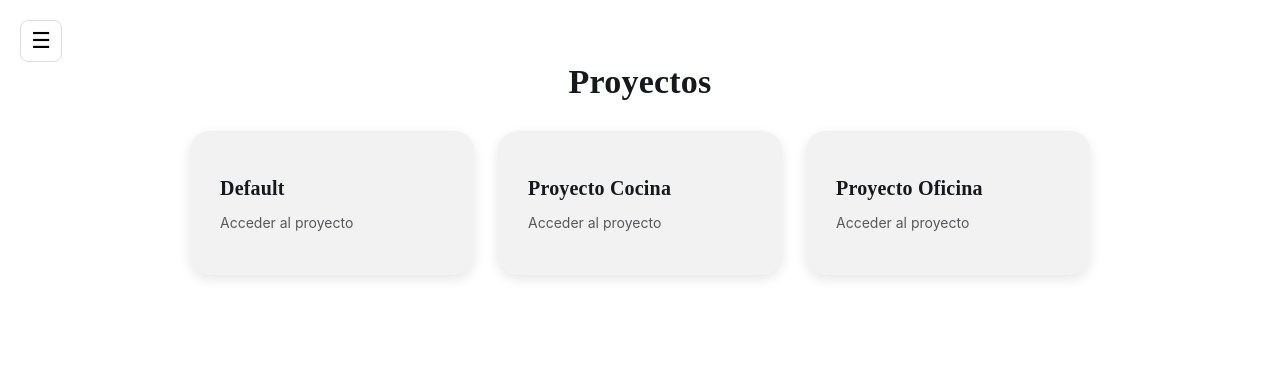
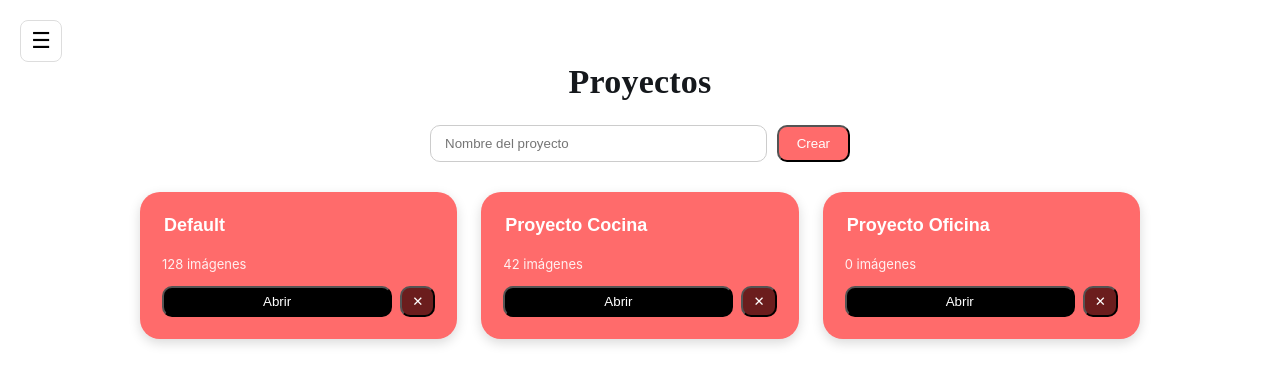
Before and after one commit to firstwinagency/firstwinagency-firstwin-panel, a Next.js app: page /projects in a window 1280 px wide. Shown: the top 384 px of the page. Built offline with nearby package versions, Linux system fonts and the light colour scheme.

Commit message:
Update page.tsx

```diff
--- a/app/projects/page.tsx
+++ b/app/projects/page.tsx
@@ -19,6 +19,7 @@ type ProjectImage = {
 type Project = {
   id: string;
   name: string;
+  imagesCount: number;
 };
 
 const CHUNK_SIZE = 100;
@@ -31,13 +32,15 @@ export default function ProjectsPage() {
   const [selectedProject, setSelectedProject] = useState<Project | null>(null);
 
   /* ======================================================
-     PROYECTOS MOCK (SOLO UI, TEMPORAL)
+     ESTADO PROYECTOS (UI MOCK)
   ====================================================== */
-  const projects: Project[] = [
-    { id: "default", name: "Default" },
-    { id: "p1", name: "Proyecto Cocina" },
-    { id: "p2", name: "Proyecto Oficina" },
-  ];
+  const [projects, setProjects] = useState<Project[]>([
+    { id: "default", name: "Default", imagesCount: 128 },
+    { id: "p1", name: "Proyecto Cocina", imagesCount: 42 },
+    { id: "p2", name: "Proyecto Oficina", imagesCount: 0 },
+  ]);
+
+  const [newProjectName, setNewProjectName] = useState("");
 
   /* ======================================================
      ESTADO ORIGINAL (SIN TOCAR)
@@ -52,6 +55,38 @@ export default function ProjectsPage() {
   const [downloadTotal, setDownloadTotal] = useState(0);
 
   const [order, setOrder] = useState<"oldest" | "newest">("oldest");
+
+  /* ======================================================
+     CRUD PROYECTOS (UI)
+  ====================================================== */
+  const createProject = () => {
+    if (!newProjectName.trim()) return;
+
+    setProjects((prev) => [
+      ...prev,
+      {
+        id: crypto.randomUUID(),
+        name: newProjectName.trim(),
+        imagesCount: 0,
+      },
+    ]);
+
+    setNewProjectName("");
+  };
+
+  const renameProject = (id: string, name: string) => {
+    setProjects((prev) =>
+      prev.map((p) => (p.id === id ? { ...p, name } : p))
+    );
+  };
+
+  const deleteProjectUI = (id: string) => {
+    const ok = confirm("¿Eliminar este proyecto?");
+    if (!ok) return;
+
+    setProjects((prev) => prev.filter((p) => p.id !== id));
+    if (selectedProject?.id === id) setSelectedProject(null);
+  };
 
   /* ======================================================
      FUNCIÓN ORIGINAL (SIN TOCAR)
@@ -76,7 +111,7 @@ export default function ProjectsPage() {
   }, [selectedProject]);
 
   /* ======================================================
-     VISTA NUEVA: SELECCIÓN DE PROYECTO
+     VISTA 1: SELECCIÓN DE PROYECTO
   ====================================================== */
   if (!selectedProject) {
     return (
@@ -86,40 +121,115 @@ export default function ProjectsPage() {
             fontFamily: "DM Serif Display",
             fontSize: 34,
             textAlign: "center",
-            marginBottom: 30,
+            marginBottom: 24,
           }}
         >
           Proyectos
         </h1>
 
+        {/* Crear proyecto */}
+        <div
+          style={{
+            maxWidth: 420,
+            margin: "0 auto 30px",
+            display: "flex",
+            gap: 10,
+          }}
+        >
+          <input
+            value={newProjectName}
+            onChange={(e) => setNewProjectName(e.target.value)}
+            placeholder="Nombre del proyecto"
+            style={{
+              flex: 1,
+              padding: "10px 14px",
+              borderRadius: 10,
+              border: "1px solid #ccc",
+            }}
+          />
+          <button
+            onClick={createProject}
+            className="btn-zoom"
+            style={{
+              background: "#ff6b6b",
+              color: "#fff",
+              borderRadius: 10,
+              padding: "0 18px",
+            }}
+          >
+            Crear
+          </button>
+        </div>
+
+        {/* Grid proyectos */}
         <div
           style={{
             display: "grid",
             gridTemplateColumns: "repeat(auto-fit, minmax(260px, 1fr))",
             gap: 24,
-            maxWidth: 900,
+            maxWidth: 1000,
             margin: "0 auto",
           }}
         >
           {projects.map((project) => (
             <div
               key={project.id}
-              onClick={() => setSelectedProject(project)}
               style={{
-                background: "#f2f2f2",
+                background: "#ff6b6b",
+                color: "#fff",
                 borderRadius: 20,
-                padding: 30,
-                cursor: "pointer",
-                boxShadow: "0 4px 12px rgba(0,0,0,0.1)",
+                padding: 22,
+                boxShadow: "0 4px 12px rgba(0,0,0,0.15)",
               }}
-              className="btn-zoom"
             >
-              <h2 style={{ fontSize: 20, marginBottom: 8 }}>
-                {project.name}
-              </h2>
-              <p style={{ opacity: 0.7, fontSize: 14 }}>
-                Acceder al proyecto
+              <input
+                value={project.name}
+                onChange={(e) =>
+                  renameProject(project.id, e.target.value)
+                }
+                style={{
+                  width: "100%",
+                  background: "transparent",
+                  border: "none",
+                  color: "#fff",
+                  fontSize: 18,
+                  fontWeight: 600,
+                  marginBottom: 6,
+                }}
+              />
+
+              <p style={{ fontSize: 13, opacity: 0.9 }}>
+                {project.imagesCount} imágenes
               </p>
+
+              <div style={{ display: "flex", gap: 8, marginTop: 14 }}>
+                <button
+                  onClick={() => setSelectedProject(project)}
+                  className="btn-zoom"
+                  style={{
+                    flex: 1,
+                    background: "#000",
+                    color: "#fff",
+                    borderRadius: 10,
+                    padding: "6px 0",
+                  }}
+                >
+                  Abrir
+                </button>
+
+                <button
+                  onClick={() => deleteProjectUI(project.id)}
+                  className="btn-zoom"
+                  style={{
+                    background: "#6b1d1d",
+                    color: "#fff",
+                    borderRadius: 10,
+                    padding: "6px 10px",
+                  }}
+                >
+                  ✕
+                </button>
+              </div>
             </div>
           ))}
         </div>
@@ -129,7 +239,7 @@ export default function ProjectsPage() {
 
   /* ======================================================
      ↓↓↓ A PARTIR DE AQUÍ:
-     TU CÓDIGO ORIGINAL COMPLETO, SIN TOCAR
+     TU GALERÍA ORIGINAL COMPLETA
   ====================================================== */
 
   const displayedImages =
```
